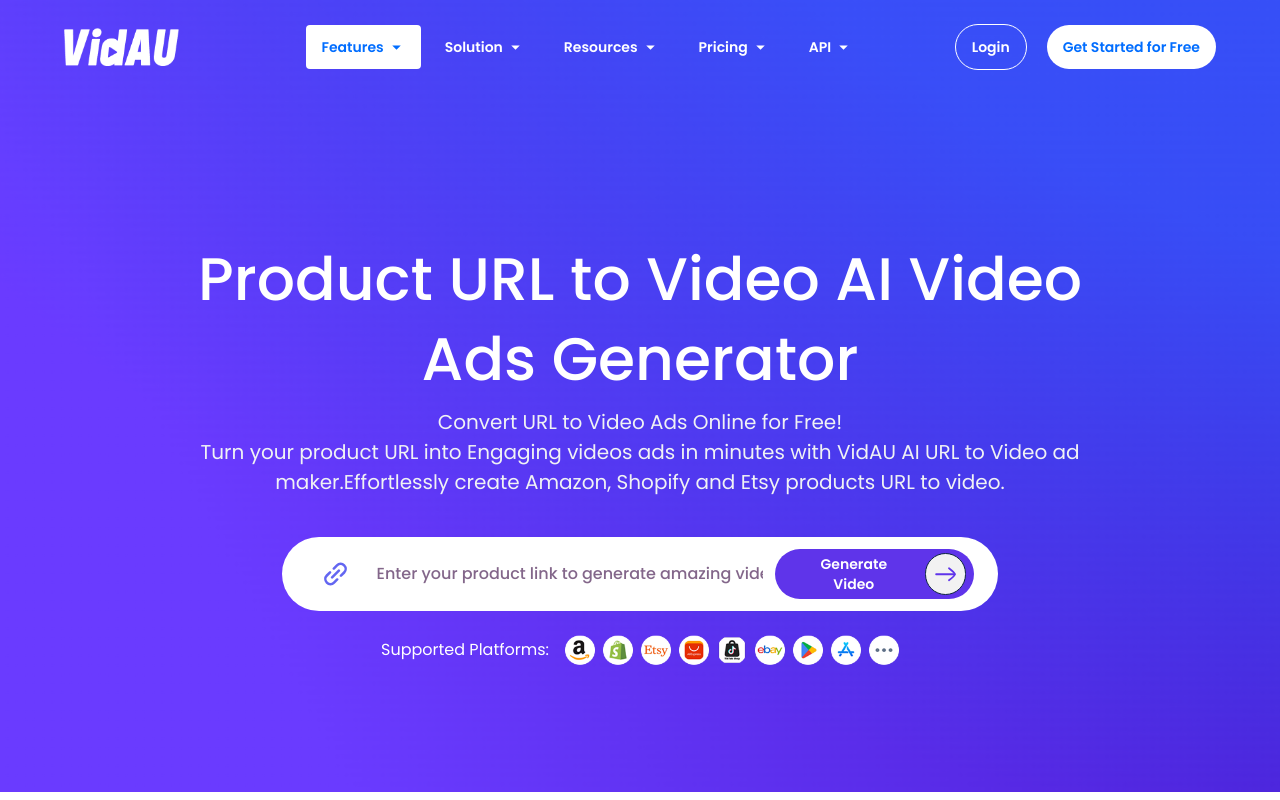
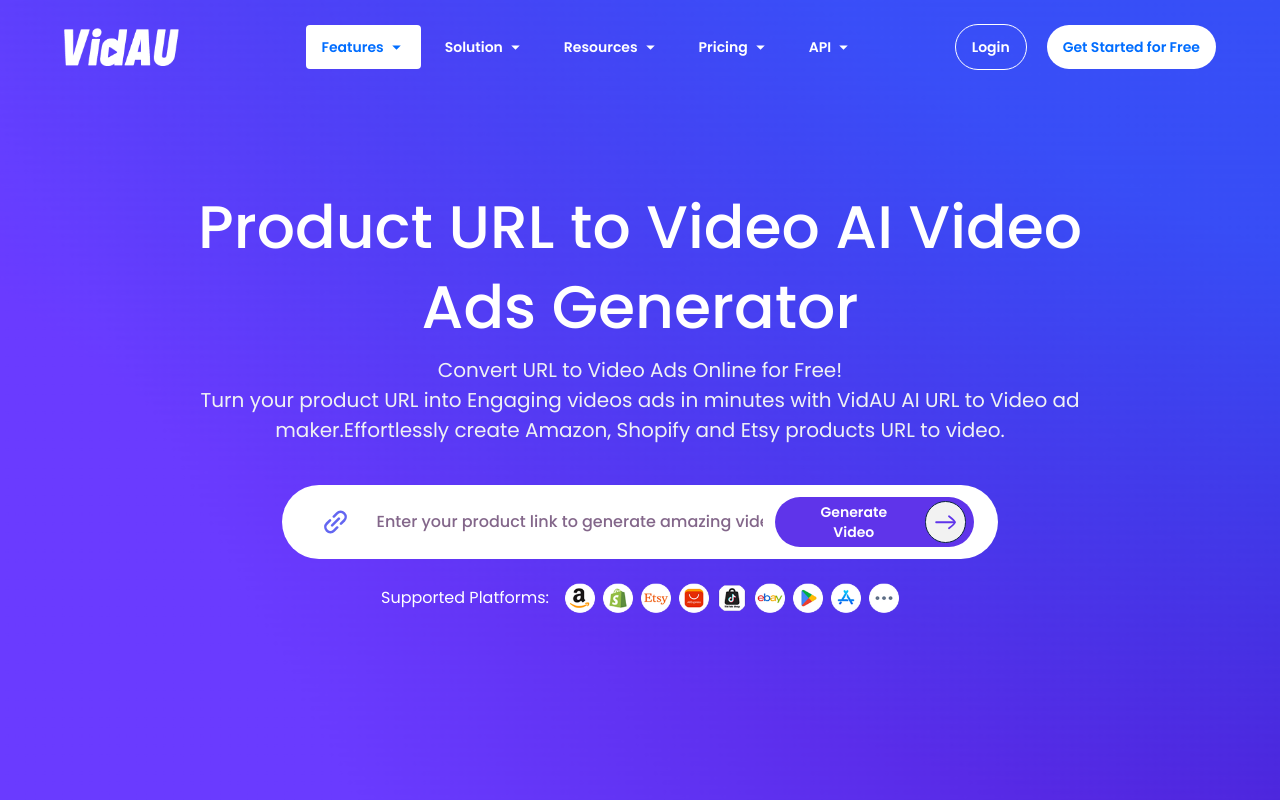
Before and after one commit to Oluwaseun-Gbenle/vidau-test, a Next.js app: page / in a window 1280 px wide. Built offline with nearby package versions, Linux system fonts and the light colour scheme.

Commit message:
fix: height hero

```diff
--- a/src/components/hero.tsx
+++ b/src/components/hero.tsx
@@ -18,8 +18,8 @@
         />
     </div>
     return (
-        <Element name="features" className="bg-[#4131f9] pt-28 text-white background-effect">
-            <div className="flex flex-col w-[70%] mx-auto justify-center items-center h-[85vh] text-center">
+        <Element name="features" className="bg-[#4131f9]  text-white background-effect">
+            <div className="flex flex-col w-[70%] mx-auto justify-center items-center h-screen text-center">
                 <div className="text-[60px] 2xl:text-[72px] xl:leading-[80px] font-medium">Product URL to Video AI Video Ads Generator</div>
                 <div className="text-[20px] 2xl:text-[24px] mt-2 text-grey95">Convert URL to Video Ads Online for Free! <br />
                     Turn your product URL into Engaging videos ads in minutes with VidAU AI URL to Video ad maker.Effortlessly create Amazon, Shopify and Etsy products URL to video.
```
